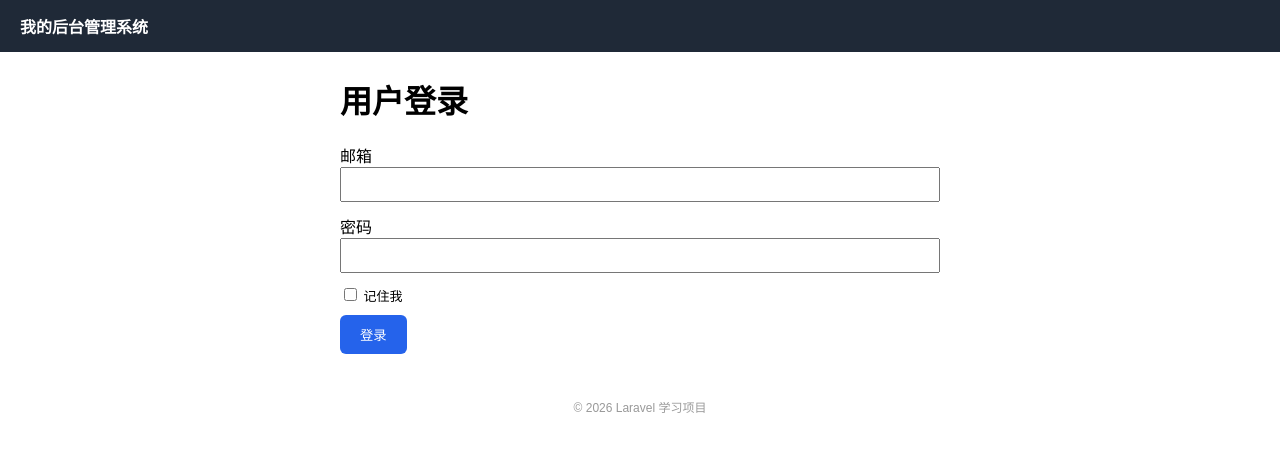
After one commit to fenrir-liuwanzhu/php-laravel-demo, a Laravel app: page /login in a window 1280 px wide. The commit adds this page. Shown: the top 452 px of the page. Run offline with Laravel 12, Linux system fonts and the light colour scheme.

Commit message:
注册、登陆、登出功能

```diff
--- a/app/Http/Controllers/PageController.php
+++ b/app/Http/Controllers/PageController.php
@@ -1,6 +1,9 @@
 <?php
 
 namespace App\Http\Controllers;
+use App\Models\User;
+use Illuminate\Support\Facades\Hash;
+use Illuminate\support\Facades\Auth;
 
 use Illuminate\Http\Request;
 
@@ -34,12 +37,58 @@ class PageController extends Controller
     {
         // 表单验证：用户名必填至少3位，密码必填至少6位
         $validated = $request->validate([
-            'username' => 'required|min:3',
+            'username' => 'required|min:3|max:20',
+            'email' => 'required|email|unique:users,email',
             'password' => 'required|min:6',
         ]);
+
+        // 创建用户
+        $user = User::create([
+            'name' => $validated['username'],
+            'email' => $validated['email'],
+            'password' => Hash::make($validated['password']),
+        ]);
+
+        Auth::login($user);
 
         // 这里先不存数据库（W4 学），先演示流程
         return redirect('/register')->with('success', "注册成功，用户名：{$validated['username']}");
     }
 
+    public function showLogin()
+    {
+        return view('login');
+    }
+
+    public function doLogin(Request $request)
+    {
+        $credentials = $request->validate([
+            'email' => 'required|email',
+            'password' => 'required|min:6',
+        ]);
+
+        if(Auth::attempt($credentials, $request->boolean('remember'))) {
+            $request->session()->regenerate();
+            return redirect('/dashboard')->with('success', '登录成功');
+        }
+
+        return back()->withErrors([
+            'email' => '邮箱或密码错误',
+        ]);
+
+    }
+
+    public function logout(Request $request)
+    {
+        Auth::logout();
+        $request->session()->invalidate();
+        $request->session()->regenerateToken();
+        return redirect('/login')->with('success', '退出成功');
+    }
+
+    public function showDashboard()
+    {
+        return view('dashboard');
+    }
+
 }
--- /dev/null
+++ b/resources/views/login.blade.php
@@ -0,0 +1,33 @@
+@extends('layouts.app')
+
+@section('title', '用户登录')
+
+@section('content')
+    <h1>用户登录</h1>
+
+    @if ($errors->any())
+        <div style="background:#fef2f2;border:1px solid #fca5a5;padding:10px;border-radius:6px;margin-bottom:12px;color:#b91c1c;">
+            {{ $errors->first() }}
+        </div>
+    @endif
+
+    <form method="POST" action="/login">
+        @csrf
+        <div style="margin-bottom:12px;">
+            <label>邮箱</label><br>
+            <input type="email" name="email" value="{{ old('email') }}"
+                   style="width:100%;padding:8px;box-sizing:border-box;">
+        </div>
+        <div style="margin-bottom:12px;">
+            <label>密码</label><br>
+            <input type="password" name="password"
+                   style="width:100%;padding:8px;box-sizing:border-box;">
+        </div>
+        <label style="font-size:13px;">
+            <input type="checkbox" name="remember"> 记住我
+        </label>
+        <button type="submit" style="display:block;margin-top:10px;padding:10px 20px;background:#2563eb;color:#fff;border:0;border-radius:6px;">
+            登录
+        </button>
+    </form>
+@endsection
--- a/resources/views/register.blade.php
+++ b/resources/views/register.blade.php
@@ -31,6 +31,11 @@
                    style="width:100%;padding:8px;box-sizing:border-box;">
         </div>
         <div style="margin-bottom:12px;">
+            <label>邮箱</label><br>
+            <input type="email" name="email" value="{{ old('email') }}"
+                style="width:100%;padding:8px;box-sizing:border-box;">
+        </div>
+        <div style="margin-bottom:12px;">
             <label>密码</label><br>
             <input type="password" name="password"
                    style="width:100%;padding:8px;box-sizing:border-box;">
--- a/routes/web.php
+++ b/routes/web.php
@@ -20,3 +20,8 @@ Route::get('/greeting/{name}', [PageController::class, 'greeting']);
 
 Route::get('/register',  [PageController::class, 'showRegister']);
 Route::post('/register', [PageController::class, 'doRegister']);
+
+Route::get('/login',  [PageController::class, 'showLogin'])->name('login');
+Route::post('/login', [PageController::class, 'doLogin']);
+Route::post('/logout',[PageController::class, 'logout']);
+Route::get('/dashboard', [PageController::class, 'showDashboard'])->middleware('auth');
```
Also changed, not shown: app/Models/Article.php (added, +10 -0 lines), resources/views/dashboard.blade.php (added, +12 -0 lines), database/migrations/2026_11_11_055557_create_articles_table.php (added).
